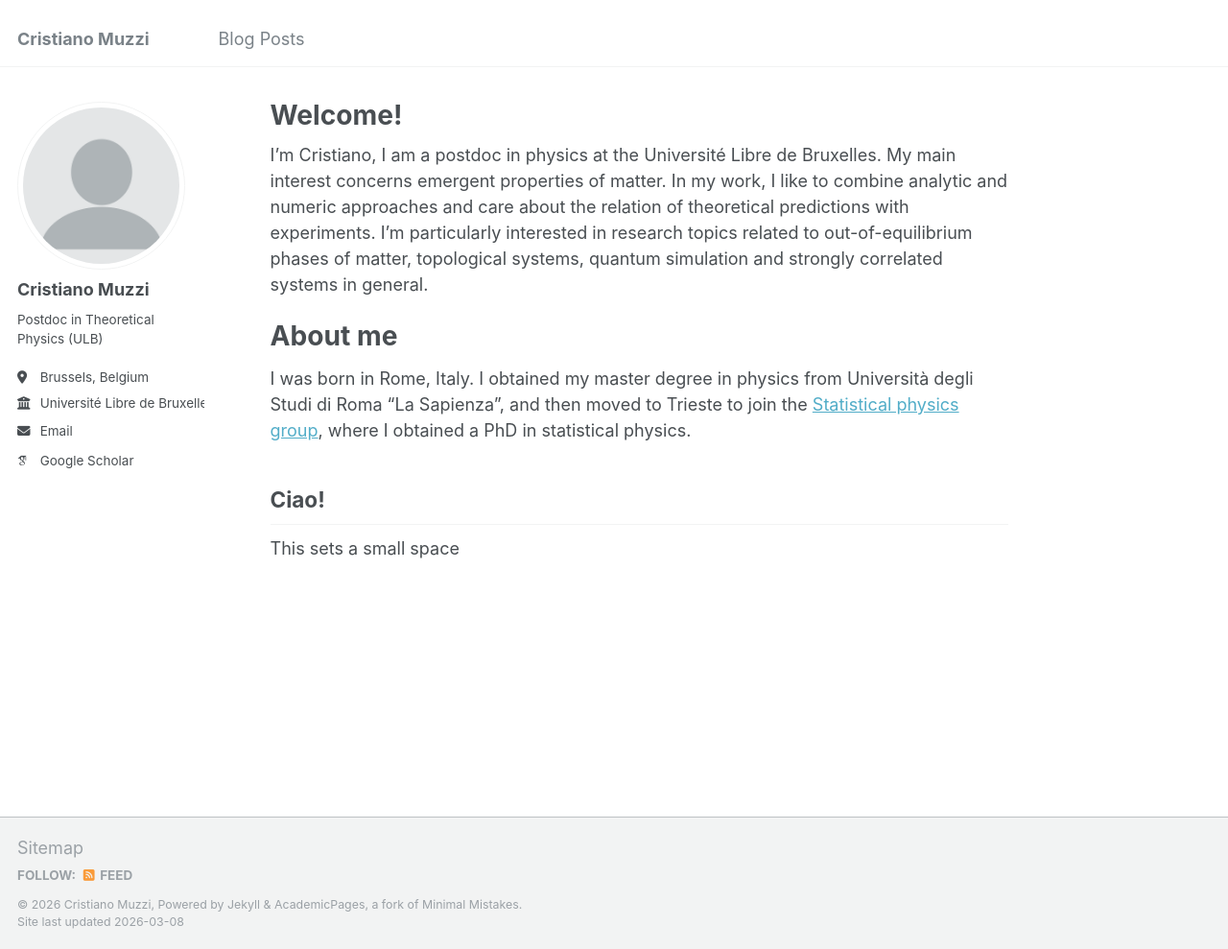
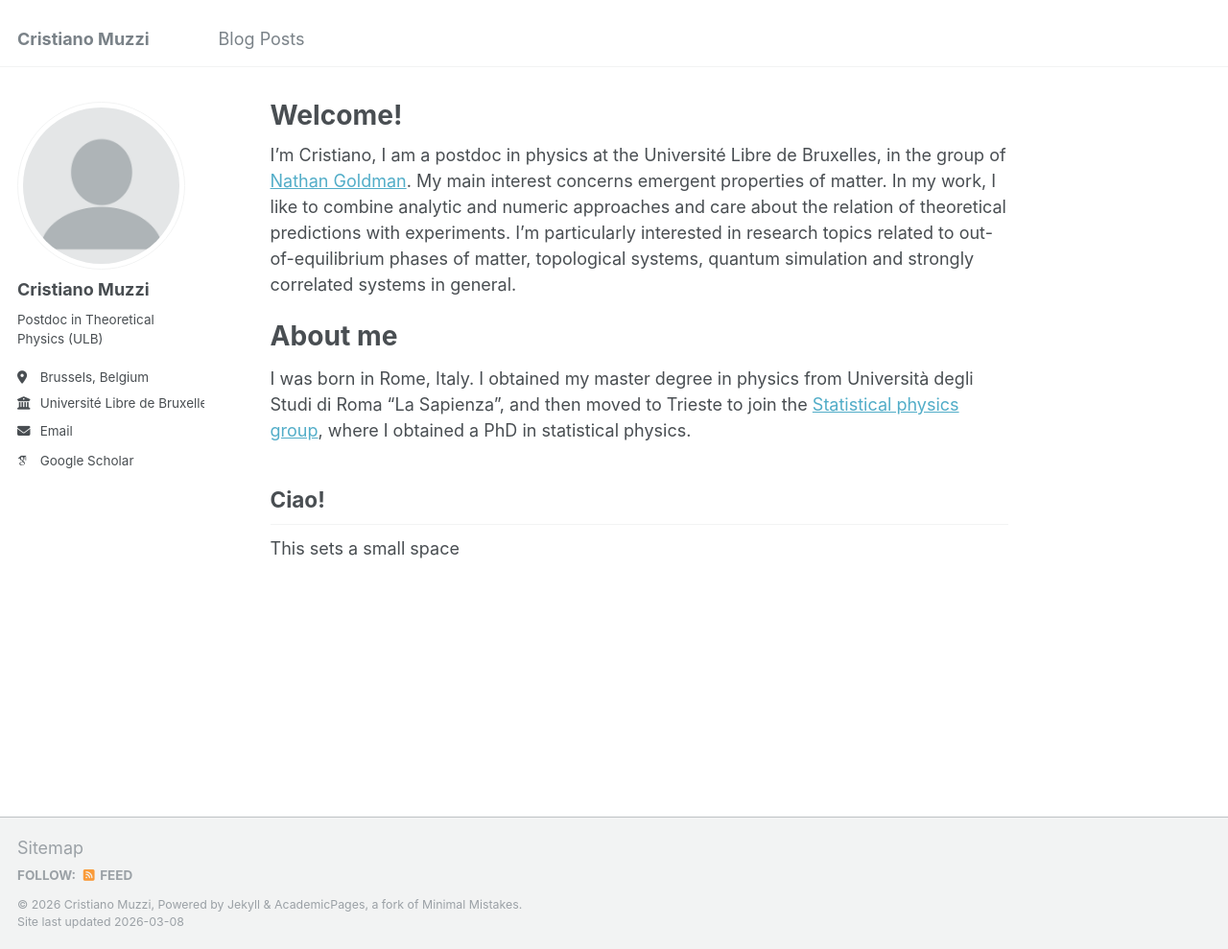
Before and after one commit to cristianomuzzi/cristianomuzzi.github.io, a Jekyll site: the page built from _pages/about.md, in a window 1280 px wide and 989 px high. Shown: the whole window at 96% size. Built offline with Jekyll 4.4.1, drawn with Linux system fonts in a browser that asks for light colours; some web fonts are replaced.

Commit message:
Update about.md

```diff
--- a/_pages/about.md
+++ b/_pages/about.md
@@ -7,7 +7,7 @@ redirect_from:
   - /about.html
 ---
 
-I'm Cristiano, I am a postdoc in physics at the Université Libre de Bruxelles. My main interest concerns emergent properties of matter.
+I'm Cristiano, I am a postdoc in physics at the Université Libre de Bruxelles, in the group of [Nathan Goldman](https://www.nathan-goldman-physics.com/). My main interest concerns emergent properties of matter.
 In my work, I like to combine analytic and numeric approaches and care about the relation of theoretical predictions with experiments. I’m particularly interested in research topics related to out-of-equilibrium phases of matter, topological systems, quantum simulation and strongly correlated systems in general.
 
 About me
```
